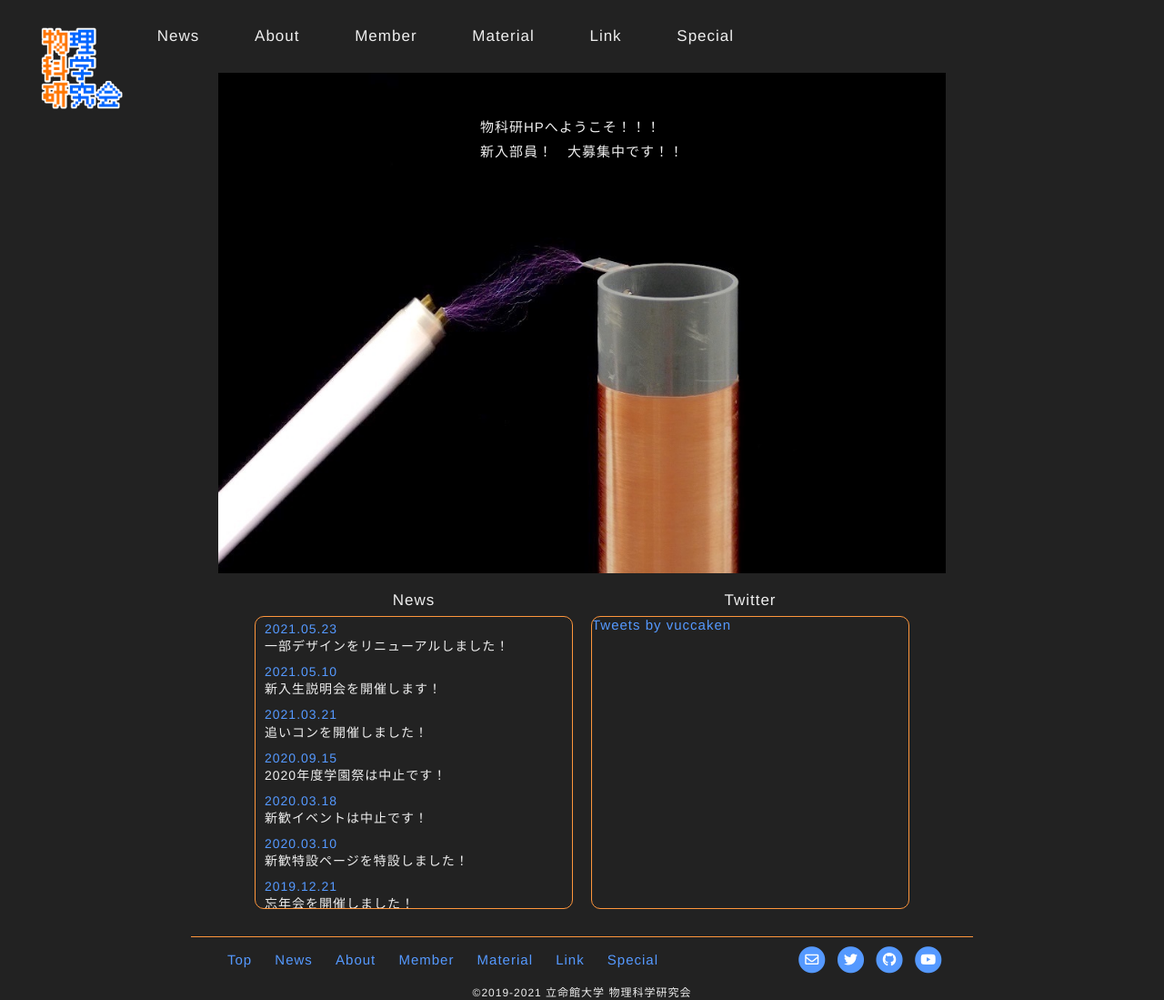
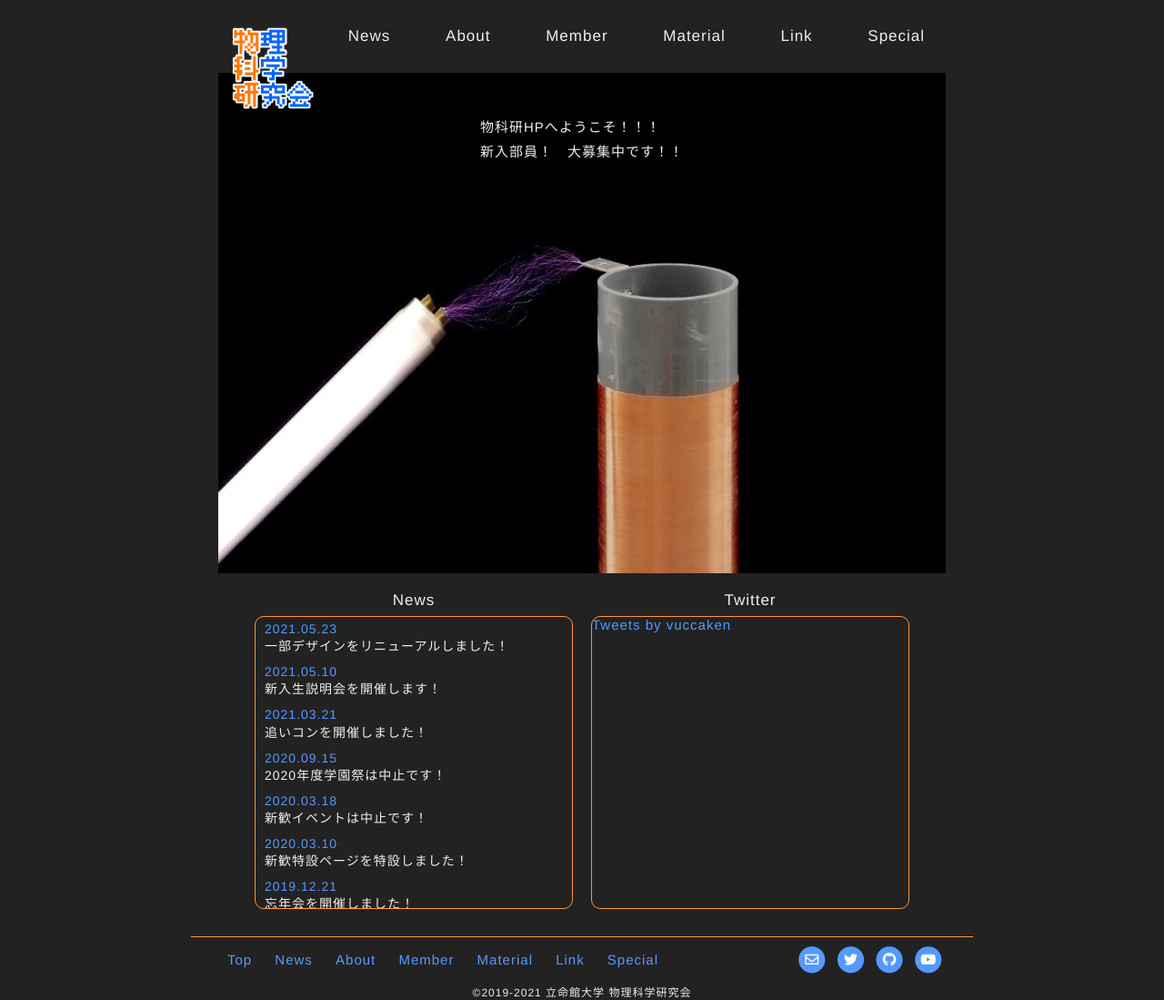
Before and after one commit to vuccaken/vuccaken.github.io, a Jekyll site: the page built from _pages/index.md, in a window 1280 px wide. Shown: the whole page at 91% size. Built offline with Jekyll 4.4.1, drawn with Linux system fonts in a browser that asks for light colours; nearby versions of some CDN libraries; comment, search, counter and statistics services are not loaded.

Commit message:
fix header
サイドのmargin: autoが消えてたので修正

```diff
--- a/_sass/_layout.scss
+++ b/_sass/_layout.scss
@@ -14,7 +14,8 @@
 .site-header {
   // border: solid 1px gold;
   // > * {border: solid 1px aqua;}
-  margin: $spacing-unit 0;
+  margin-top: $spacing-unit;
+  margin-bottom: $spacing-unit;
 
   a.site-title {
     position: absolute;
```
